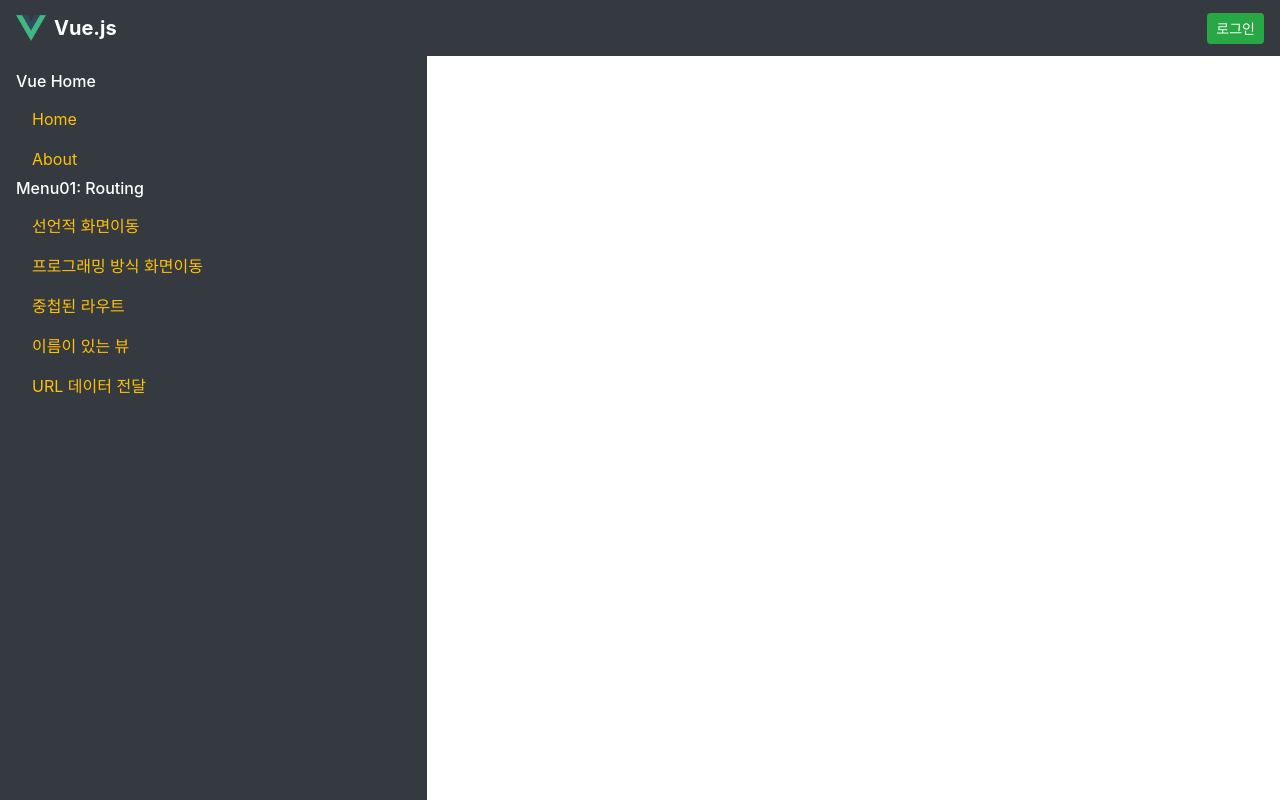
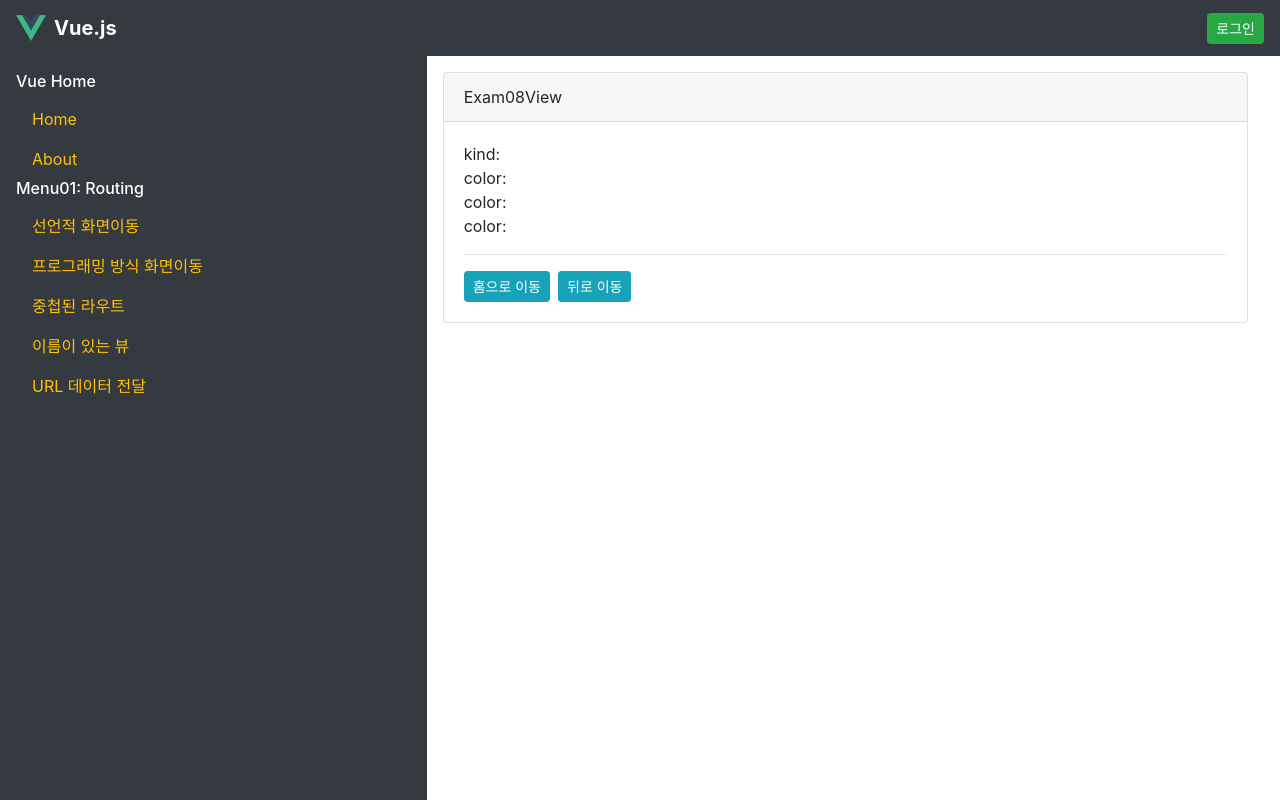
Before and after one commit to hyk339/front-end-vue, a Vue app: page /menu01/exam08view in a window 1280 px wide. Built offline with nearby package versions, Linux system fonts and the light colour scheme.

Commit message:
Update: 라우팅 끝

```diff
--- a/src/router/index.js
+++ b/src/router/index.js
@@ -71,6 +71,15 @@ const routes = [
     name: "menu01_exam07view",
     component: () => import(/* webpackChunkName: "menu01" */ '../views/menu01/Exam07View'),
     props: {kind:"freeboard",color:"blue"}
+  },
+  {
+    path: "/menu01/exam08view",
+    name: "menu01_exam08view",
+    component: () => import(/* webpackChunkName: "menu01" */ '../views/menu01/Exam08View'),
+    props: (route) => ({
+      kind: route.query.kind,
+      color: route.query.color
+    })
   }
 ]
 
--- a/src/views/menu01/Exam03View/index.vue
+++ b/src/views/menu01/Exam03View/index.vue
@@ -26,7 +26,7 @@
 <script>
 export default {
   //컴포넌트의 대표이름(devtools에 나오는 이름)
-  name: "",
+  name: "Exam03View",
   //추가하고 싶은 컴포넌트를 등록
   components: {},
   //컴포넌트에서 사용하는 데이터를 정의
--- a/src/views/menu01/Exam05View/index.vue
+++ b/src/views/menu01/Exam05View/index.vue
@@ -18,6 +18,14 @@
        <ul>
         <li><router-link to="/menu01/exam07view">exam07view</router-link></li>
        </ul>
+
+      <h6>쿼리 스트링으로 전달</h6>
+       <ul>
+        <li><router-link to="/menu01/exam08view?kind=freeboard&color=blue">exam08view?kind=freeboard&color=blue</router-link></li>
+        <li><router-link :to="`/menu01/exam08view?kind=${kind1}&color=${color1}`">exam08view?kind=freeboard&color=blue</router-link></li>
+         <li><router-link :to="{path: `/menu01/exam08view?kind=${kind2}&color=${color2}`}">exam08view?kind=album&color=red</router-link></li>
+         <li><router-link :to="{name: 'menu01_exam08view', query:{kind:kind3, color:color3}}">exam08view?kind=qa&color=yellow</router-link></li>
+       </ul>
     </div>
   </div>
 </template>
@@ -35,7 +43,13 @@ export default {
     return {
       bno1: 3,
       bno2: 5,
-      bno3: 7
+      bno3: 7,
+      kind1: "freeboard",
+      color1: "blue",
+      kind2: "album",
+      color2: "red",
+      kind3: "qa",
+      color3: "yellow",
     }
   },
   //컴포넌트에서 사용하는 메서드
--- /dev/null
+++ b/src/views/menu01/Exam08View.vue
@@ -0,0 +1,62 @@
+<!-- 컴포넌트 UI 정의 -->
+<template>
+  <div class="card">
+    <div class="card-header">
+      Exam08View
+    </div>
+    <div class="card-body">
+      <div>kind: {{$route.query.kind}}</div>
+      <div>color: {{$route.query.color}}</div>
+      <div>color: {{kind}}</div>
+      <div>color: {{color}}</div>
+
+      <hr/>
+
+      <button class="btn btn-info btn-sm mr-2" @click="goHome">홈으로 이동</button>
+      <button class="btn btn-info btn-sm mr-2" @click="goBack">뒤로 이동</button>
+
+    </div>
+  </div>
+</template>
+
+<script>
+export default {
+  //컴포넌트의 대표이름(devtools에 나오는 이름)
+  name: "Exam08View",
+  //추가하고 싶은 컴포넌트를 등록
+  components:{
+
+  },
+  //컴포넌트에서 사용하는 데이터를 정의
+  data: function(){
+    return {
+
+    };
+  },
+  //컴포넌트에서 사용하는 메서드
+  methods: {
+    goHome(){
+      this.$router.push("/");
+    },
+    goBack(){
+      //아래는 history에서 직전 url로 이동한다.
+      this.$router.go(-1);
+    }
+  },
+  //컴포넌트가 생성된 후 실행되는 메소드
+  created() {
+    console.log(this.$route);
+    console.log(this.$route.query.kind);
+    console.log(this.$route.query.color);
+  },
+  props: [
+    "kind",
+    "color"
+  ]
+};
+</script>
+
+<!-- 컴포넌트 스타일 정의 -->
+<style scoped>
+
+</style>
```
